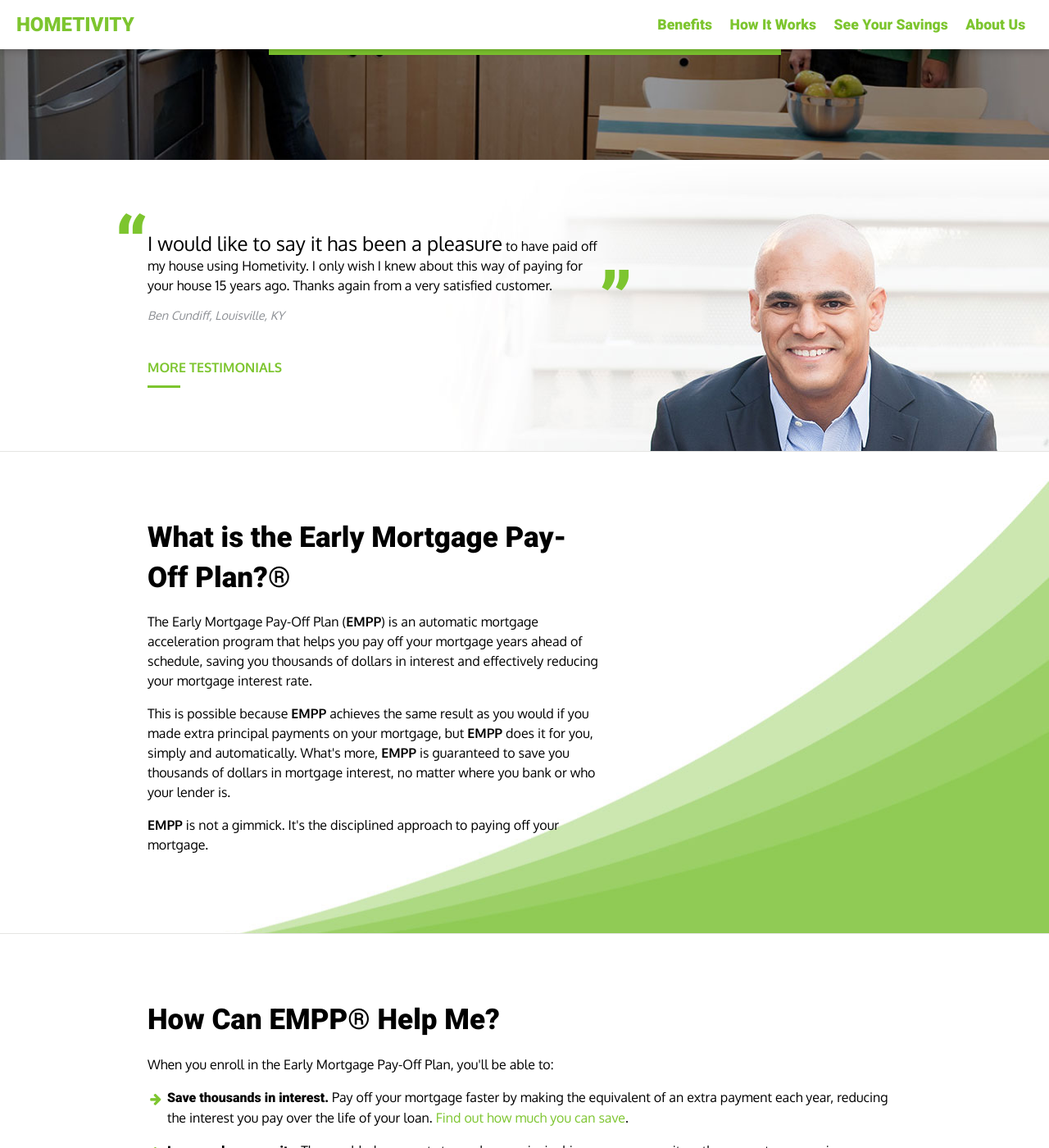
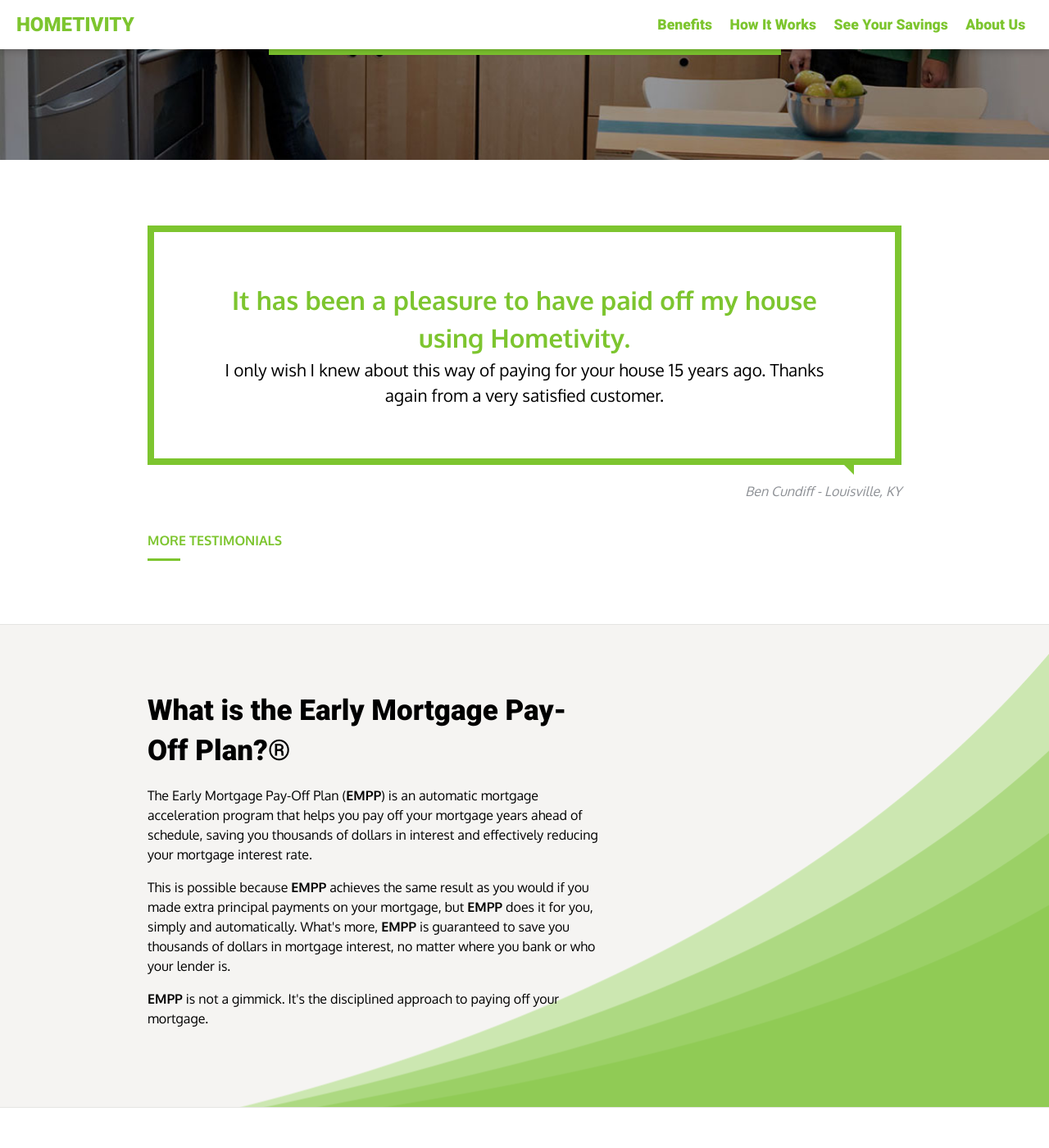
Before and after one commit to kristenzirkler/hometivity-demo, a Jekyll site: the page built from index.html, in a window 1280 px wide and 1400 px high, scrolled down 373 px. Shown: the whole window at 82% size. Built offline with Jekyll 4.4.1, drawn with Linux system fonts in a browser that asks for light colours; nearby versions of some CDN libraries.

Commit message:
Home page graphics

```diff
--- /dev/null
+++ b/_includes/footer.html
@@ -0,0 +1,11 @@
+<div class="footer">
+  <div class="inner">
+    <a class="logo" href="{{ site.baseurl }}/">&copy; {{ site.time | date: '%Y' }} Hometivity</a>
+    <!--ul class="nav">
+        <li><a href="{{ site.baseurl }}/benefits">Benefits</a></li>
+        <li><a href="{{ site.baseurl }}/how-it-works">How It Works</a></li>
+        <li><a href="{{ site.baseurl }}/calculate-savings">See Your Savings</a></li>
+        <li><a href="{{ site.baseurl }}/about">About Us</a></li>
+    </ul-->
+  </div>
+</div>
--- a/_layouts/default.html
+++ b/_layouts/default.html
@@ -24,7 +24,9 @@
 <!--[if lt IE 7]>
     <p class="browsehappy">You are using an <strong>outdated</strong> browser. Please <a href="http://browsehappy.com/">upgrade your browser</a> to improve your experience.</p>
 <![endif]-->
+
 {% include header.html %}
+
 {% if page.title != "Home" %}
 <div class="page-header">
   <div class="inner">
@@ -34,6 +36,8 @@
 {% endif %}
 
 {{ content }}
+
+{% include footer.html %}
 
 <div class="site-design">
   <a class="made-in-az" href="http://www.kristenzirkler.com">
--- a/css/style.css
+++ b/css/style.css
@@ -328,12 +328,21 @@
     font-family: "Roboto", Arial, "Lucida Grande", sans-serif;
     line-height: 60px;
     border-top: 1px solid #f5f4f2; }
-  .site-navigation .nav-open {
-    display: block; }
-  .site-navigation.open {
-    opacity: 1; }
-    .site-navigation.open .contact-button i {
-      display: none; }
+
+.footer {
+  background: #7dc52f;
+  color: #fff;
+  overflow: hidden; }
+  .footer a {
+    color: #fff; }
+  .footer .logo {
+    display: inline-block;
+    float: left;
+    margin: 0 20px;
+    line-height: 60px;
+    font-family: "Roboto", Arial, "Lucida Grande", sans-serif;
+    text-transform: uppercase;
+    font-size: 1.5em; }
 
 .hide {
   opacity: 0; }
@@ -394,33 +403,36 @@
     font-size: 14px;
     text-transform: uppercase; }
 
-.testimonial .photo {
-  display: none; }
-
-.quote {
-  margin-bottom: 2em; }
-  .quote p {
-    position: relative;
-    margin-top: 10px; }
-    .quote p:before, .quote p:after {
-      font-size: 6em;
-      color: #7dc52f;
+.testimonial .quote {
+  text-align: center; }
+  .testimonial .quote p {
+    padding: 20px;
+    border: 5px solid #7dc52f;
+    font-size: 1.1em;
+    position: relative; }
+    .testimonial .quote p:before {
+      width: 0;
+      height: 0;
+      display: block;
+      border-top: 20px solid #7dc52f;
+      border-left: 20px solid transparent;
+      content: ' ';
       position: absolute;
-      font-family: "Roboto", Arial, "Lucida Grande", sans-serif; }
-    .quote p:before {
-      content: '“';
-      top: 4px;
-      left: -40px; }
-    .quote p:after {
-      content: '”';
       bottom: -20px;
-      right: -40px; }
-  .quote strong {
-    font-size: 1.5em; }
-  .quote em {
-    font-size: .9em;
+      right: 50px; }
+  .testimonial .quote strong {
+    line-height: 1.5em;
+    font-size: 1.3em;
+    font-weight: bold;
+    color: #7dc52f;
+    display: block; }
+  .testimonial .quote em {
+    color: #8d9095;
+    line-height: 1.5em;
     font-style: italic;
-    color: #8d9095; }
+    text-align: right;
+    display: block;
+    margin-bottom: 1.5em; }
 
 @media all and (min-width: 420px) {
   .page-header {
@@ -444,17 +456,25 @@
   .slide h3 {
     font-size: 35px;
     margin-bottom: .5em; }
-  .slide h3, .slide p {
+
+  .right-space h3, .right-space p {
     width: 60%; }
+
+  .testimonial .quote p {
+    padding: 60px;
+    border-width: 8px;
+    font-size: 1.3em; }
+  .testimonial .quote strong {
+    font-size: 1.5em; }
 
   .empp {
     font-weight: bold; }
 
-  .testimonial {
-    background-image: url("../img/slide-bg-testimonial.jpg"); }
+  .chart {
+    background-image: url("../img/slide-bg-chart.png"); }
 
-  .chart {
-    background-image: url("../img/slide-bg-chart.jpg"); } }
+  .lineup {
+    background-image: url("../img/slide-bg-lineup.png"); } }
 @media all and (min-width: 800px) {
   .testimonial {
     overflow: hidden; }
@@ -552,7 +572,8 @@
   margin-bottom: 1em; }
 
 .bullets {
-  margin: 0 0 2em 1.5em; }
+  margin: 0 0 2em 1.5em;
+  max-width: 610px; }
   .bullets li {
     line-height: 1.5em;
     margin: 0 0 1em;
@@ -564,6 +585,10 @@
       position: absolute;
       top: 2px;
       left: -1.3em; }
+  .bullets strong {
+    font-size: 1.3em;
+    color: #7dc52f;
+    display: block; }
 
 h1, h2, h3, h4 {
   font-family: "Roboto", Arial, "Lucida Grande", sans-serif; }
--- a/index.html
+++ b/index.html
@@ -13,11 +13,11 @@
 
 <div class="content">
 
-  <div class="slide left-space testimonial bg-image" style="">
+  <div class="slide testimonial bg-image">
     <div class="inner">
       <div class="quote">
-        <p><strong>I would like to say it has been a pleasure</strong> to have paid off my house using Hometivity. I only wish I knew about this way of paying for your house 15 years ago. Thanks again from a very satisfied customer.</p>
-        <em>Ben Cundiff, Louisville, KY</em>
+        <p><strong>It has been a pleasure to have paid off my house using Hometivity.</strong> I only wish I knew about this way of paying for your house 15 years ago. Thanks again from a very satisfied customer.</p>
+        <em>Ben Cundiff - Louisville, KY</em>
       </div>
       <a class="button" href="">more testimonials</a>
     </div>
@@ -32,7 +32,7 @@
     </div>
   </div>
 
-  <div class="slide">
+  <div class="slide bg-image lineup">
     <div class="inner">
         <h3>How Can <span class="empp">EMPP</span><sup>&reg;</sup> Help Me?</h3>
         <p>When you enroll in the Early Mortgage Pay-Off Plan, you'll be able to:</p>
```
Also changed, not shown: scss/pages.scss (+43 -30 lines), scss/site-frame.scss (+19 -7 lines), scss/style.scss (+7 -0 lines), img/slide-bg-chart.png (added), img/slide-bg-lineup.png (added), 1 other file.
